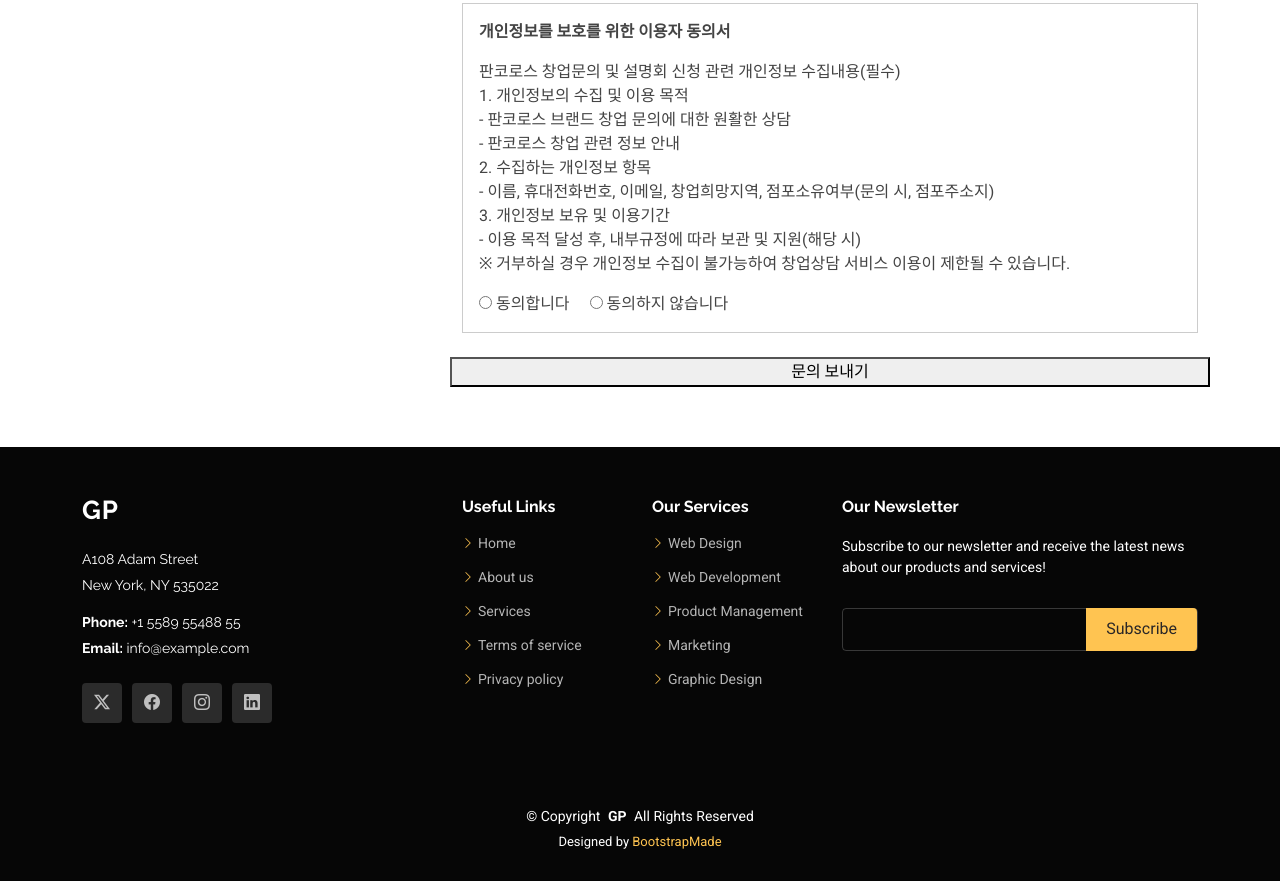
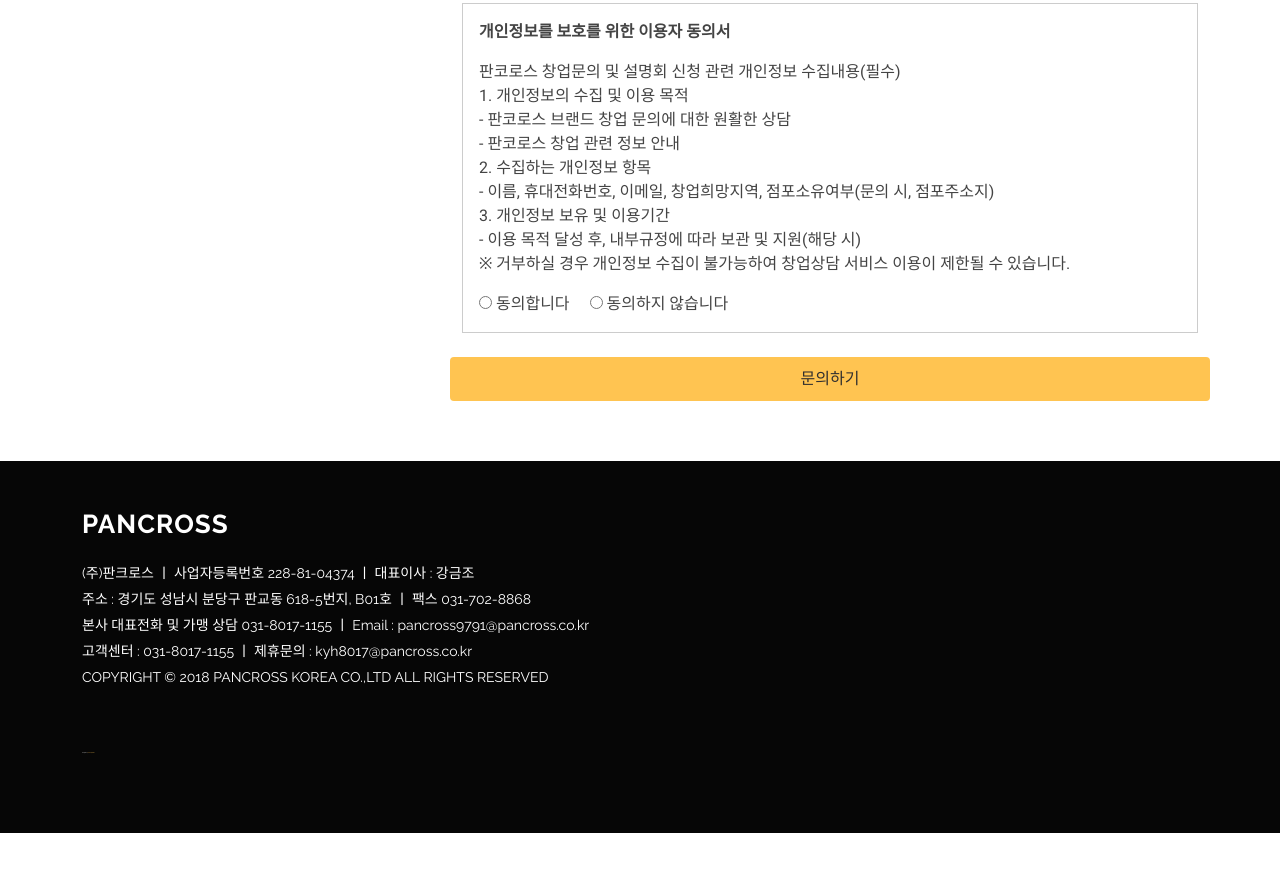
Before and after one commit to qazwsx406/pancross_landing_page, a plain HTML site: page index.html in a window 1280 px wide. Shown: the part 7605-8486 px from the top of the page. After the commit the page ends 8438 px from the top, so only its background shows below. Drawn offline with nearby package versions, Linux system fonts and the light colour scheme.

Commit message:
asset update
..

```diff
--- a/assets/css/main.css
+++ b/assets/css/main.css
@@ -615,7 +615,7 @@
 
 .footer .credits {
   margin-top: 5px;
-  font-size: 13px;
+  font-size: 1px;
 }
 
 /*--------------------------------------------------------------
@@ -1716,3 +1716,17 @@
 .starter-section {
   /* Add your styles here */
 }
+
+.submitBtn {
+  background-color: var(--accent-color);
+  color: var(--contrast-color);
+  border: 0;
+  padding: 10px 30px;
+  transition: 0.4s;
+  border-radius: 4px;
+}
+
+.submitBtn:hover {
+  background: none;
+  border: 2px solid var(--accent-color);
+}
--- a/index.html
+++ b/index.html
@@ -934,7 +934,7 @@
 					<div class="mb-4" data-aos="fade-up" data-aos-delay="200">
 						<iframe
 							style="border: 0; width: 100%; height: 270px"
-							src="https://www.google.com/maps/embed?pb=!1m14!1m8!1m3!1d48389.78314118045!2d-74.006138!3d40.710059!3m2!1i1024!2i768!4f13.1!3m3!1m2!1s0x89c25a22a3bda30d%3A0xb89d1fe6bc499443!2sDowntown%20Conference%20Center!5e0!3m2!1sen!2sus!4v1676961268712!5m2!1sen!2sus"
+							src="https://www.google.com/maps/embed?pb=!1m18!1m12!1m3!1d50719.49878158562!2d127.01326984863282!3d37.39057310000002!2m3!1f0!2f0!3f0!3m2!1i1024!2i768!4f13.1!3m3!1m2!1s0x357b592d2b718c75%3A0x82e89e8f8e8af044!2zKOyjvCntjJDtgazroZzsiqQg67O47KCQ!5e0!3m2!1sen!2skr!4v1736354116366!5m2!1sen!2skr"
 							frameborder="0"
 							allowfullscreen=""
 							loading="lazy"
@@ -948,8 +948,8 @@
 							<div class="info-item d-flex" data-aos="fade-up" data-aos-delay="300">
 								<i class="bi bi-geo-alt flex-shrink-0"></i>
 								<div>
-									<h3>Address</h3>
-									<p>A108 Adam Street, New York, NY 535022</p>
+									<h3>주소</h3>
+									<p>경기도 성남시 분당구 판교동 618-5번지, B01호</p>
 								</div>
 							</div>
 							<!-- End Info Item -->
@@ -957,8 +957,8 @@
 							<div class="info-item d-flex" data-aos="fade-up" data-aos-delay="400">
 								<i class="bi bi-telephone flex-shrink-0"></i>
 								<div>
-									<h3>Call Us</h3>
-									<p>+1 5589 55488 55</p>
+									<h3>전화번호</h3>
+									<p>031-8017-1155</p>
 								</div>
 							</div>
 							<!-- End Info Item -->
@@ -966,8 +966,8 @@
 							<div class="info-item d-flex" data-aos="fade-up" data-aos-delay="500">
 								<i class="bi bi-envelope flex-shrink-0"></i>
 								<div>
-									<h3>Email Us</h3>
-									<p>info@example.com</p>
+									<h3>이메일</h3>
+									<p>pancross9791@naver.com</p>
 								</div>
 							</div>
 							<!-- End Info Item -->
@@ -1097,7 +1097,7 @@
 											</div>
 										</div>
 									</div>
-										<button type="submit">문의 보내기</button>
+										<button class="submitBtn" type="submit">문의하기</button>
 									</div>
 								</div>
 								<!-- 문의시간을 저장할 hidden 필드 -->
@@ -1115,70 +1115,23 @@
 			<div class="footer-top">
 				<div class="container">
 					<div class="row gy-4">
-						<div class="col-lg-4 col-md-6 footer-about">
+						<div class="col-lg-6 col-md-6 footer-about">
 							<a href="index.html" class="logo d-flex align-items-center">
-								<span class="sitename">GP</span>
+								<span class="sitename">PANCROSS</span>
 							</a>
 							<div class="footer-contact pt-3">
-								<p>A108 Adam Street</p>
-								<p>New York, NY 535022</p>
-								<p class="mt-3"><strong>Phone:</strong> <span>+1 5589 55488 55</span></p>
-								<p><strong>Email:</strong> <span>info@example.com</span></p>
-							</div>
-							<div class="social-links d-flex mt-4">
-								<a href=""><i class="bi bi-twitter-x"></i></a>
-								<a href=""><i class="bi bi-facebook"></i></a>
-								<a href=""><i class="bi bi-instagram"></i></a>
-								<a href=""><i class="bi bi-linkedin"></i></a>
+								<p>(주)판크로스 ㅣ 사업자등록번호 228-81-04374 ㅣ 대표이사 : 강금조</p>
+								<p>주소 : 경기도 성남시 분당구 판교동 618-5번지, B01호 ㅣ 팩스 031-702-8868</p>
+								<p>본사 대표전화 및 가맹 상담 031-8017-1155 ㅣ Email : pancross9791@pancross.co.kr</p>
+								<p>고객센터 : 031-8017-1155 ㅣ 제휴문의 : kyh8017@pancross.co.kr</p>
+								<p>COPYRIGHT © 2018 PANCROSS KOREA CO.,LTD ALL RIGHTS RESERVED</p>
 							</div>
 						</div>
 
-						<div class="col-lg-2 col-md-3 footer-links">
-							<h4>Useful Links</h4>
-							<ul>
-								<li><i class="bi bi-chevron-right"></i> <a href="#"> Home</a></li>
-								<li><i class="bi bi-chevron-right"></i> <a href="#"> About us</a></li>
-								<li><i class="bi bi-chevron-right"></i> <a href="#"> Services</a></li>
-								<li><i class="bi bi-chevron-right"></i> <a href="#"> Terms of service</a></li>
-								<li><i class="bi bi-chevron-right"></i> <a href="#"> Privacy policy</a></li>
-							</ul>
-						</div>
-
-						<div class="col-lg-2 col-md-3 footer-links">
-							<h4>Our Services</h4>
-							<ul>
-								<li><i class="bi bi-chevron-right"></i> <a href="#"> Web Design</a></li>
-								<li><i class="bi bi-chevron-right"></i> <a href="#"> Web Development</a></li>
-								<li><i class="bi bi-chevron-right"></i> <a href="#"> Product Management</a></li>
-								<li><i class="bi bi-chevron-right"></i> <a href="#"> Marketing</a></li>
-								<li><i class="bi bi-chevron-right"></i> <a href="#"> Graphic Design</a></li>
-							</ul>
-						</div>
-
-						<div class="col-lg-4 col-md-12 footer-newsletter">
-							<h4>Our Newsletter</h4>
-							<p>Subscribe to our newsletter and receive the latest news about our products and services!</p>
-							<form action="forms/newsletter.php" method="post" class="php-email-form">
-								<div class="newsletter-form">
-									<input type="email" name="email" /><input type="submit" value="Subscribe" />
-								</div>
-								<div class="loading">Loading</div>
-								<div class="error-message"></div>
-								<div class="sent-message">Your subscription request has been sent. Thank you!</div>
-							</form>
-						</div>
-					</div>
-				</div>
-			</div>
 
 			<div class="copyright">
-				<div class="container text-center">
-					<p>© <span>Copyright</span> <strong class="px-1 sitename">GP</strong> <span>All Rights Reserved</span></p>
+				<div class="container">
 					<div class="credits">
-						<!-- All the links in the footer should remain intact. -->
-						<!-- You can delete the links only if you've purchased the pro version. -->
-						<!-- Licensing information: https://bootstrapmade.com/license/ -->
-						<!-- Purchase the pro version with working PHP/AJAX contact form: [buy-url] -->
 						Designed by <a href="https://bootstrapmade.com/">BootstrapMade</a>
 					</div>
 				</div>
```
